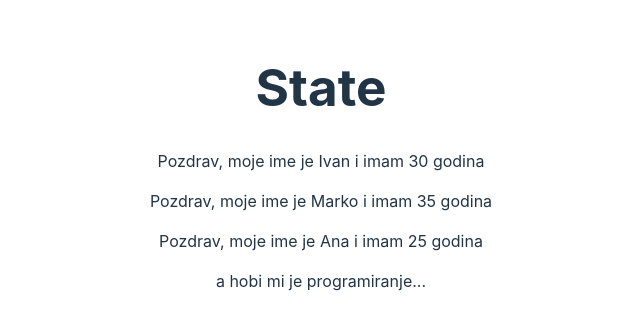
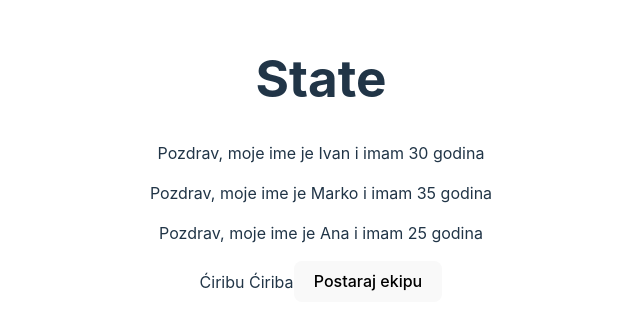
Before and after one commit to BojanTrpcic/ReactEvents, a React (Vite) app: page / in a window 1280 px wide. Shown: the part 241-570 px from the top of the page, without its empty margins (319-959 px from the left). Built offline with nearby package versions, Linux system fonts and the light colour scheme.

Commit message:
homework changes

```diff
--- a/src/App.jsx
+++ b/src/App.jsx
@@ -9,15 +9,36 @@ const users = [
 ];
 
 class App extends Component {
+  constructor(props) {
+    super(props)
+
+    this.state = {
+       users: [
+        { name: 'Ivan', years: 30, },
+        { name: 'Marko', years: 35 },
+        { name: 'Ana', years: 25 },
+       ],
+       tekst: "Ćiribu Ćiriba"
+    }
+  }
+
+  uvecajGodine = () => {
+    const newUsers = users.map(user => {
+      return {...user, years: user.years + 30}
+    })
+    this.setState({users: newUsers})
+  }
   render() {
+    const {users, tekst} = this.state
     return (
       <>
         <h1>State</h1>
         <UserClass name={users[0].name} years={users[0].years} />
         <UserFunction name={users[1].name} years={users[1].years} />
         <UserChildren name={users[2].name} years={users[2].years}>
-          a hobi mi je programiranje...
+          {tekst}
         </UserChildren>
+        <button onClick={this.uvecajGodine}>Postaraj ekipu</button>
       </>
     )
   }
```
